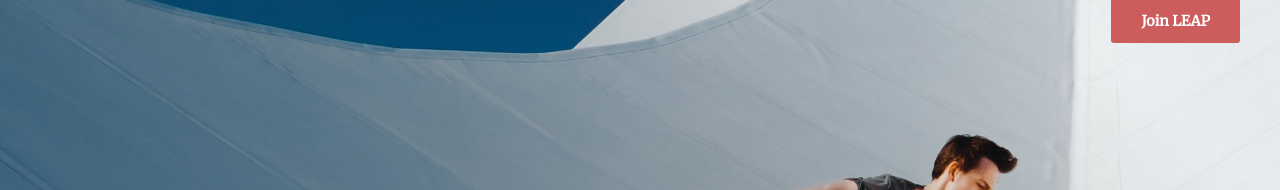
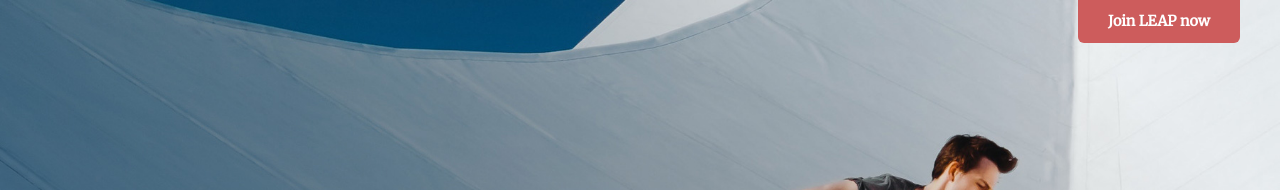
Before and after one commit to rahulabhi/rahulabhi.github.io, a Jekyll site: the page built from leap.html, in a window 1280 px wide. Shown: the top 190 px of the page. Built offline with Jekyll 4.4.1, drawn with Linux system fonts in a browser that asks for light colours; comment, search, counter and statistics services are not loaded.

Commit message:
Fine-tuning LEAP

```diff
--- a/_includes/header.html
+++ b/_includes/header.html
@@ -10,7 +10,7 @@
         <a class="nav-advisors" href="#advisors">Advisors</a>
         <!-- <a class="nav-team" href="#team">Team</a> -->
         <a class="nav-team" href="#contact">Contact</a>
-        <a class="nav-team leap" href="#contact">LEAP</a>
+        <a class="nav-team leap" href="/leap">LEAP</a>
       </div>
     </nav>
 </header>
--- a/_layouts/leap.html
+++ b/_layouts/leap.html
@@ -9,7 +9,7 @@
       <header class="header">
           <nav class="nav">
             <!-- <a class="logo" href="{{ site.baseurl }}/">{{ site.title }}</a> -->
-            <a class="join-leap" href="https://goo.gl/forms/5aC95WpJ2U9B4z053" target="_blank">Join LEAP</a>
+            <a class="join-leap" href="https://goo.gl/forms/5aC95WpJ2U9B4z053" target="_blank">Join LEAP now</a>
           </nav>
       </header>
 
--- a/_sass/_leap.scss
+++ b/_sass/_leap.scss
@@ -6,7 +6,7 @@
   .join-leap {
     text-align: center;
     background-color: $brand-color;
-    border-radius: 0 0 3px 3px;
+    border-radius: 0 0 6px 6px;
     &:hover {
       background-color: darken($brand-color, 10%);
       opacity: 1;
```
